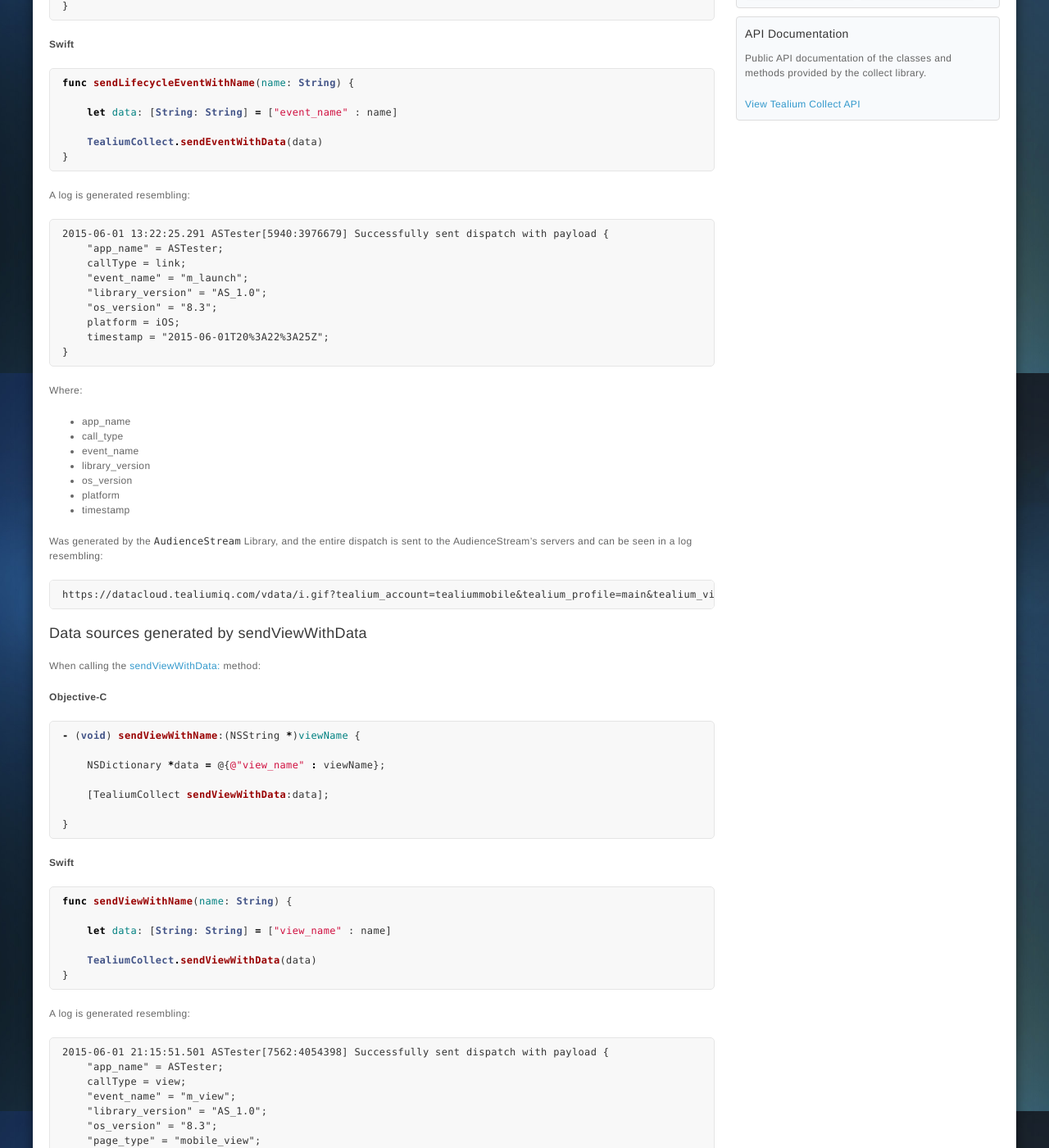
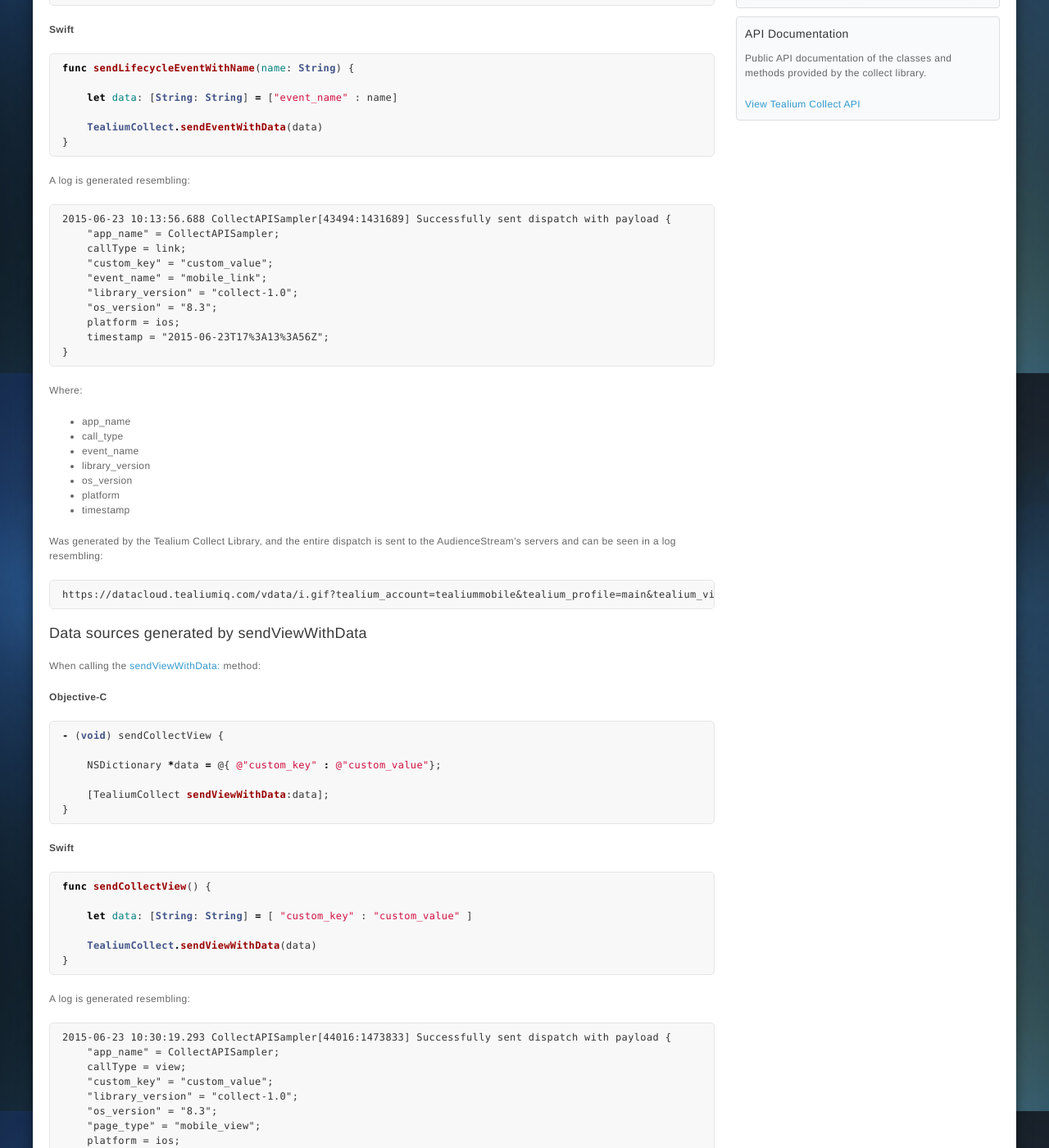
Before and after one commit to Tealium/collect-ios, a Jekyll site: the page built from _posts/1969-12-30-data-sources.md, in a window 1280 px wide and 1400 px high, scrolled down 445 px. Shown: the whole window at 82% size. Built offline with Jekyll 4.4.1, drawn with Linux system fonts in a browser that asks for light colours; nearby versions of some CDN libraries; Markdown is read by kramdown in place of the engine named in the settings; some of the changed text lies outside the part shown.

Commit message:
datasource updated...
with current values and methods from sample apps.
log output and URL endpoints also updated

````diff
--- a/_posts/1969-12-30-data-sources.md
+++ b/_posts/1969-12-30-data-sources.md
@@ -24,12 +24,11 @@
 #### Objective-C
 
 ```objective-c
-- (void) sendLifecycleEventWithName:(NSString *)eventName {
+- (void) sendCollectEvent {
 
-    NSDictionary *data = @{@"event_name" : eventName};
+    NSDictionary *data = @{ @"custom_key" : @"custom_value"};
 
     [TealiumCollect sendEventWithData:data];
-
 }
 ```
 #### Swift
@@ -46,14 +45,15 @@
 A log is generated resembling:
 
 ```
-2015-06-01 13:22:25.291 ASTester[5940:3976679] Successfully sent dispatch with payload {
-    "app_name" = ASTester;
+2015-06-23 10:13:56.688 CollectAPISampler[43494:1431689] Successfully sent dispatch with payload {
+    "app_name" = CollectAPISampler;
     callType = link;
-    "event_name" = "m_launch";
-    "library_version" = "AS_1.0";
+    "custom_key" = "custom_value";
+    "event_name" = "mobile_link";
+    "library_version" = "collect-1.0";
     "os_version" = "8.3";
-    platform = iOS;
-    timestamp = "2015-06-01T20%3A22%3A25Z";
+    platform = ios;
+    timestamp = "2015-06-23T17%3A13%3A56Z";
 }
 ```
 
@@ -67,10 +67,10 @@
 * platform
 * timestamp
 
-Was generated by the ```AudienceStream``` Library, and the entire dispatch is sent to the AudienceStream's servers and can be seen in a log resembling:
+Was generated by the Tealium Collect Library, and the entire dispatch is sent to the AudienceStream's servers and can be seen in a log resembling:
 
 ```
-https://datacloud.tealiumiq.com/vdata/i.gif?tealium_account=tealiummobile&tealium_profile=main&tealium_vid=B875B0F89F1C40F097061A8AB6FC45C5&callType=link&event_name=m_link&library_version=AS_1.0&platform=iOS&os_version=8.3&timestamp=2015-06-02T04%3A08%3A56Z&app_name=ASTester&event_name=m_link
+https://datacloud.tealiumiq.com/vdata/i.gif?tealium_account=tealiummobile&tealium_profile=main&tealium_vid=C3CB8C87CBD443FC92EAC9721734F68F&callType=link&custom_key=custom_value&event_name=mobile_link&library_version=collect-1.0&platform=ios&os_version=8.3&timestamp=2015-06-23T17%3A15%3A49Z&app_name=CollectAPISampler&custom_key=custom_value
 ```
 
 ## <span id="send-view" />Data sources generated by sendViewWithData
@@ -80,20 +80,19 @@
 #### Objective-C
 
 ```objective-c
-- (void) sendViewWithName:(NSString *)viewName {
+- (void) sendCollectView {
 
-    NSDictionary *data = @{@"view_name" : viewName};
+    NSDictionary *data = @{ @"custom_key" : @"custom_value"};
 
     [TealiumCollect sendViewWithData:data];
-
 }
 ```
 #### Swift
 
 ```swift
-func sendViewWithName(name: String) {
+func sendCollectView() {
 
-    let data: [String: String] = ["view_name" : name]
+    let data: [String: String] = [ "custom_key" : "custom_value" ]
 
     TealiumCollect.sendViewWithData(data)
 }
@@ -102,15 +101,15 @@
 A log is generated resembling:
 
 ```
-2015-06-01 21:15:51.501 ASTester[7562:4054398] Successfully sent dispatch with payload {
-    "app_name" = ASTester;
+2015-06-23 10:30:19.293 CollectAPISampler[44016:1473833] Successfully sent dispatch with payload {
+    "app_name" = CollectAPISampler;
     callType = view;
-    "event_name" = "m_view";
-    "library_version" = "AS_1.0";
+    "custom_key" = "custom_value";
+    "library_version" = "collect-1.0";
     "os_version" = "8.3";
     "page_type" = "mobile_view";
-    platform = iOS;
-    timestamp = "2015-06-02T04%3A15%3A48Z";
+    platform = ios;
+    timestamp = "2015-06-23T17%3A30%3A19Z";
 }
 ```
 
@@ -127,5 +126,5 @@
 Was generated by the Tealium Collect Library, and the entire dispatch is sent to the AudienceStream's servers and can be seen in a log resembling:
 
 ```
-https://datacloud.tealiumiq.com/vdata/i.gif?tealium_account=tealiummobile&tealium_profile=main&tealium_vid=B875B0F89F1C40F097061A8AB6FC45C5&callType=view&event_name=m_view&library_version=AS_1.0&platform=iOS&os_version=8.3&page_type=mobile_view&app_name=ASTester&timestamp=2015-06-02T04%3A15%3A48Z&event_name=m_view
+https://datacloud.tealiumiq.com/vdata/i.gif?tealium_account=tealiummobile&tealium_profile=main&tealium_vid=C3CB8C87CBD443FC92EAC9721734F68F&callType=view&custom_key=custom_value&library_version=collect-1.0&platform=ios&os_version=8.3&page_type=mobile_view&app_name=CollectAPISampler&timestamp=2015-06-23T17%3A30%3A19Z&custom_key=custom_value
 ```
````
Also changed, not shown: _posts/1969-12-29-features.md (+1 -1 lines).
